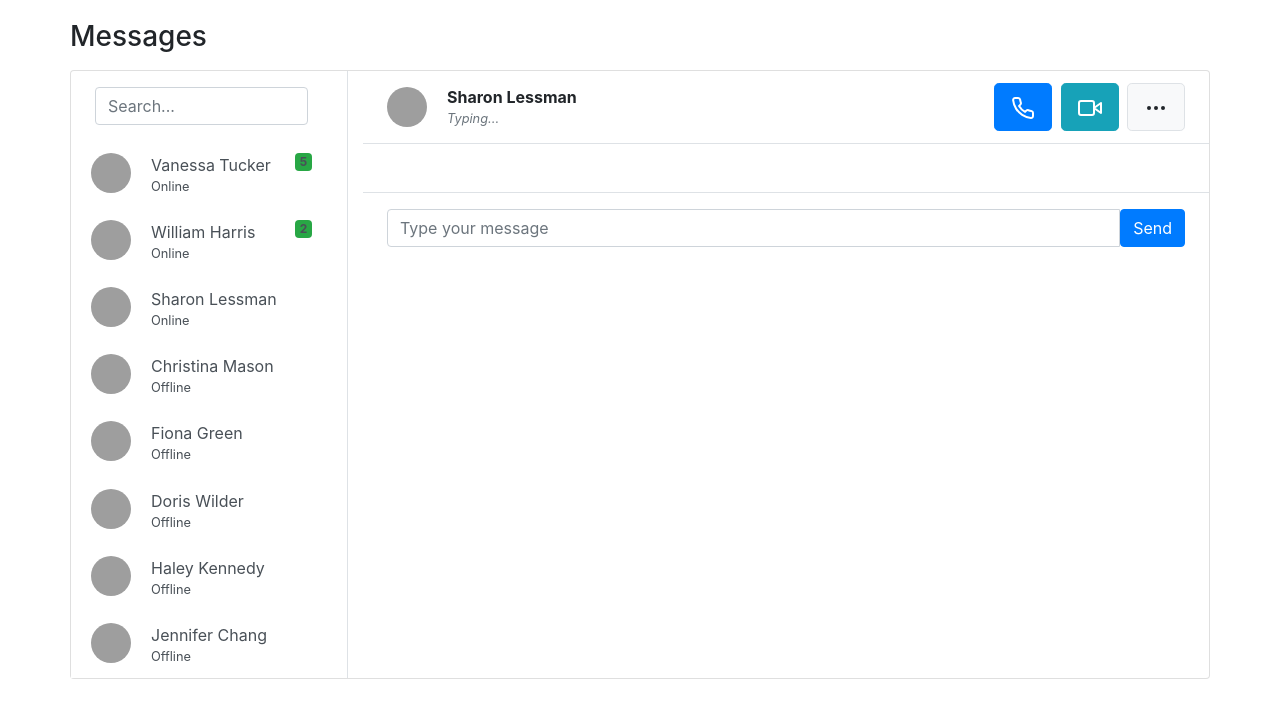
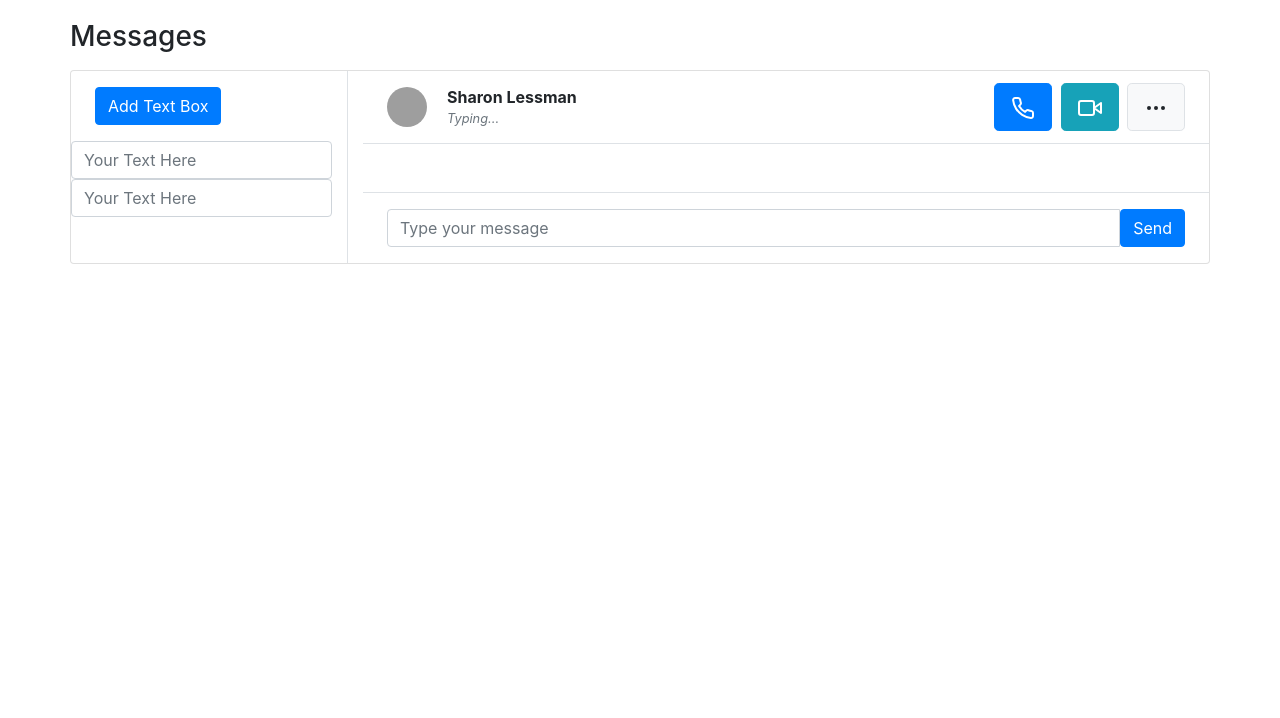
Before and after one commit to TonND-6572/LLM-SQL-generation, a Django app: page / in a window 1280 px wide. Shown: the top 718 px of the page. Run offline with Django 4.2, Linux system fonts and the light colour scheme; grey boxes are pictures that could not be loaded.

Commit message:
handle tables request

```diff
--- a/thesis_project/home/static/js/scripts.js
+++ b/thesis_project/home/static/js/scripts.js
@@ -21,13 +21,29 @@ $(document).ready(function () {
         `
         $(wrapper_class).append(question_message);
         $('#chatInput').val('');
+
+        let textBoxValues = {};
+
+        for (let i = 0; i < textBoxIndex; i++) {
+            var table = $(`input[name=table-${i}]`).val(); // Add # to specify the ID in jQuery selector
+            var columns = $(`input[name=columns-${i}]`).val(); // Add # to specify the ID in jQuery selector
+
+            if (table && columns) {
+                const columnsArray = columns.split(',').map(item => item.trim());
+                textBoxValues[table] = columnsArray;
+            } else {
+                console.error('Table or Columns value is undefined or empty.');
+            }
+        }
+
         // Make an AJAX request
         $.ajax({
             type: 'POST',
             url: 'chat',
             data: {
                 'question': question,
-                'csrfmiddlewaretoken': $('input[name=csrfmiddlewaretoken]').val()
+                'csrfmiddlewaretoken': $('input[name=csrfmiddlewaretoken]').val(),
+                'tables': textBoxValues
             },
             success: function (response) {
                 // Handle the response
@@ -52,4 +68,16 @@ $(document).ready(function () {
             }
         });
     });
+
+    let textBoxIndex = 1;
+
+    // Function to add a new text box
+    $('#addTextBoxBtn').on('click', function() {
+        let newTextBox = `
+            <input type="text" class="form-control" placeholder="Your Text Here" aria-label="Your Text" aria-describedby="basic-addon2" name="table-${textBoxIndex}">
+            <input type="text" class="form-control" placeholder="Your Text Here" aria-label="Your Text" aria-describedby="basic-addon2" name="columns-${textBoxIndex}">
+        `;
+        $('#textBoxContainer').append(newTextBox);
+        textBoxIndex++;
+    });
 });
--- a/thesis_project/home/templates/index.html
+++ b/thesis_project/home/templates/index.html
@@ -17,7 +17,6 @@
         <div class="container p-0">
 
             <h1 class="h3 mb-3">Messages</h1>
-
             <div class="card">
                 <div class="row g-0">
                     <div class="col-12 col-lg-5 col-xl-3 border-right">
@@ -25,85 +24,16 @@
                         <div class="px-4 d-none d-md-block">
                             <div class="d-flex align-items-center">
                                 <div class="flex-grow-1">
-                                    <input type="text" class="form-control my-3" placeholder="Search...">
+                                    <button id="addTextBoxBtn" class="btn btn-primary my-3">Add Text Box</button>
                                 </div>
                             </div>
                         </div>
 
-                        <a href="#" class="list-group-item list-group-item-action border-0">
-                            <div class="badge bg-success float-right">5</div>
-                            <div class="d-flex align-items-start">
-                                <img src="https://bootdey.com/img/Content/avatar/avatar5.png" class="rounded-circle mr-1" alt="Vanessa Tucker" width="40" height="40">
-                                <div class="flex-grow-1 ml-3">
-                                    Vanessa Tucker
-                                    <div class="small"><span class="fas fa-circle chat-online"></span> Online</div>
-                                </div>
-                            </div>
-                        </a>
-                        <a href="#" class="list-group-item list-group-item-action border-0">
-                            <div class="badge bg-success float-right">2</div>
-                            <div class="d-flex align-items-start">
-                                <img src="https://bootdey.com/img/Content/avatar/avatar2.png" class="rounded-circle mr-1" alt="William Harris" width="40" height="40">
-                                <div class="flex-grow-1 ml-3">
-                                    William Harris
-                                    <div class="small"><span class="fas fa-circle chat-online"></span> Online</div>
-                                </div>
-                            </div>
-                        </a>
-                        <a href="#" class="list-group-item list-group-item-action border-0">
-                            <div class="d-flex align-items-start">
-                                <img src="https://bootdey.com/img/Content/avatar/avatar3.png" class="rounded-circle mr-1" alt="Sharon Lessman" width="40" height="40">
-                                <div class="flex-grow-1 ml-3">
-                                    Sharon Lessman
-                                    <div class="small"><span class="fas fa-circle chat-online"></span> Online</div>
-                                </div>
-                            </div>
-                        </a>
-                        <a href="#" class="list-group-item list-group-item-action border-0">
-                            <div class="d-flex align-items-start">
-                                <img src="https://bootdey.com/img/Content/avatar/avatar4.png" class="rounded-circle mr-1" alt="Christina Mason" width="40" height="40">
-                                <div class="flex-grow-1 ml-3">
-                                    Christina Mason
-                                    <div class="small"><span class="fas fa-circle chat-offline"></span> Offline</div>
-                                </div>
-                            </div>
-                        </a>
-                        <a href="#" class="list-group-item list-group-item-action border-0">
-                            <div class="d-flex align-items-start">
-                                <img src="https://bootdey.com/img/Content/avatar/avatar5.png" class="rounded-circle mr-1" alt="Fiona Green" width="40" height="40">
-                                <div class="flex-grow-1 ml-3">
-                                    Fiona Green
-                                    <div class="small"><span class="fas fa-circle chat-offline"></span> Offline</div>
-                                </div>
-                            </div>
-                        </a>
-                        <a href="#" class="list-group-item list-group-item-action border-0">
-                            <div class="d-flex align-items-start">
-                                <img src="https://bootdey.com/img/Content/avatar/avatar2.png" class="rounded-circle mr-1" alt="Doris Wilder" width="40" height="40">
-                                <div class="flex-grow-1 ml-3">
-                                    Doris Wilder
-                                    <div class="small"><span class="fas fa-circle chat-offline"></span> Offline</div>
-                                </div>
-                            </div>
-                        </a>
-                        <a href="#" class="list-group-item list-group-item-action border-0">
-                            <div class="d-flex align-items-start">
-                                <img src="https://bootdey.com/img/Content/avatar/avatar4.png" class="rounded-circle mr-1" alt="Haley Kennedy" width="40" height="40">
-                                <div class="flex-grow-1 ml-3">
-                                    Haley Kennedy
-                                    <div class="small"><span class="fas fa-circle chat-offline"></span> Offline</div>
-                                </div>
-                            </div>
-                        </a>
-                        <a href="#" class="list-group-item list-group-item-action border-0">
-                            <div class="d-flex align-items-start">
-                                <img src="https://bootdey.com/img/Content/avatar/avatar3.png" class="rounded-circle mr-1" alt="Jennifer Chang" width="40" height="40">
-                                <div class="flex-grow-1 ml-3">
-                                    Jennifer Chang
-                                    <div class="small"><span class="fas fa-circle chat-offline"></span> Offline</div>
-                                </div>
-                            </div>
-                        </a>
+                        <div id="textBoxContainer">
+                            <input type="text" class="form-control" placeholder="Your Text Here" aria-label="Your Text" aria-describedby="basic-addon2" name="table-0">
+                            <input type="text" class="form-control" placeholder="Your Text Here" aria-label="Your Text" aria-describedby="basic-addon2" name="columns-0">
+                            <!-- Text boxes will be appended here -->
+                        </div>
 
                         <hr class="d-block d-lg-none mt-1 mb-0">
                     </div>
--- a/thesis_project/home/views.py
+++ b/thesis_project/home/views.py
@@ -4,6 +4,7 @@ from django.shortcuts import HttpResponse
 from django.core import serializers
 from django.views.decorators.http import require_http_methods
 from .apps import HomeConfig
+from typing import Dict, List
 # Create your views here.
 
 @require_http_methods(["GET"])
@@ -17,13 +18,17 @@ utils.ready()
 
 @require_http_methods(["POST"])
 def answer_sql(request):
-    tables = {
-        "people_name": ["id", "name"],
-        "people_age": ["people_id", "age"]
-    }
     if request.method == "POST" and request.headers.get('x-requested-with') == 'XMLHttpRequest':
         form_data = request.POST
         question = form_data.get('question')
+        tables = {}
+        print(tables)
+        for key in form_data:
+            if key.startswith("tables["):
+                table_name = key.split("[")[1].split("]")[0]
+                tables[table_name] = form_data.getlist(key)
+
+        print(tables)
         answer = utils.inference(question=question, tables=tables)
         response_data = {
             'answer': answer
```
